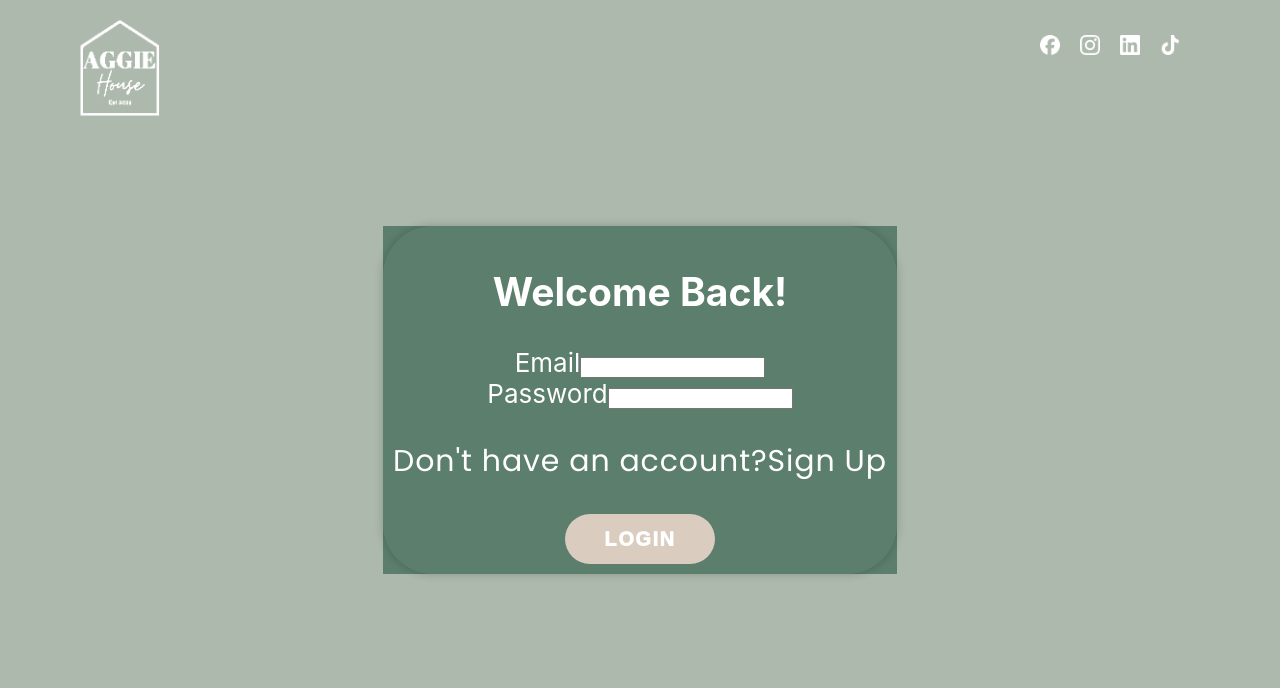
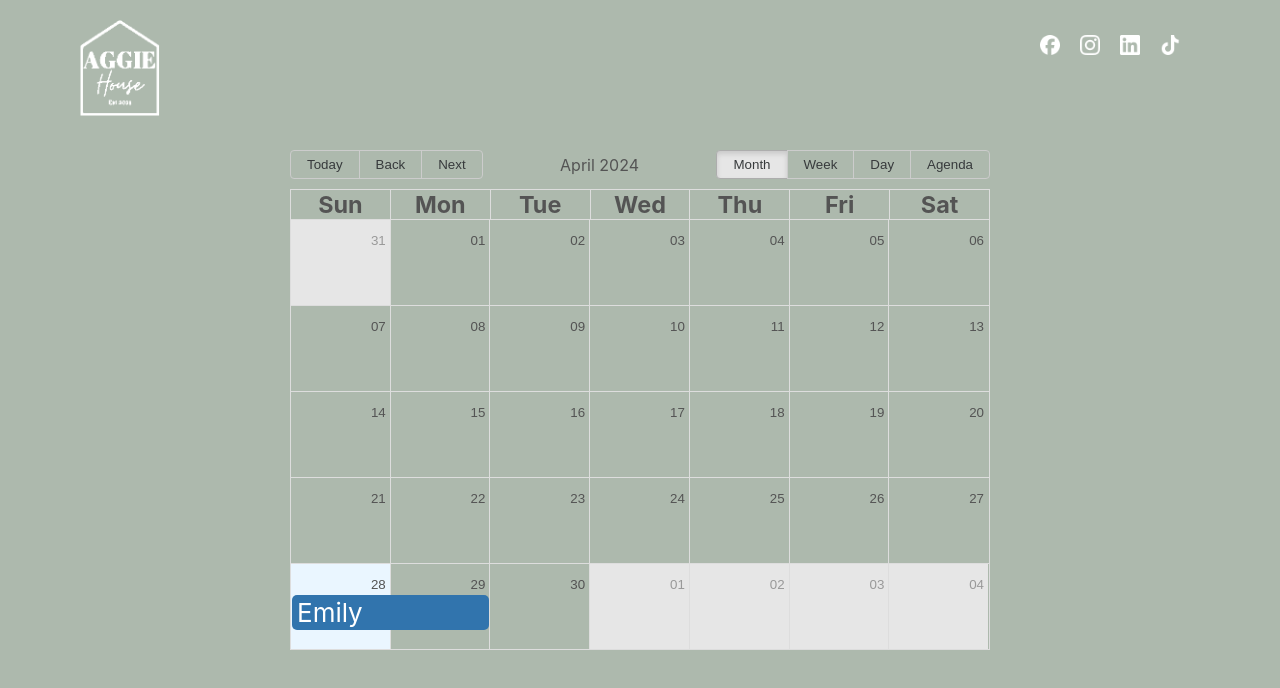
Before and after one commit to kalechip22/the-barn, a React (Create React App) app: page / in a window 1280 px wide. Both pictures are taken after a click on the button "LOGIN". Shown: the top 688 px of the page. Built offline with nearby package versions, Linux system fonts and the light colour scheme; a web font is replaced by a local one.

Commit message:
Add calendar and add logo to homepage

```diff
--- a/package.json
+++ b/package.json
@@ -7,6 +7,7 @@
     "@testing-library/react": "^13.4.0",
     "@testing-library/user-event": "^13.5.0",
     "react": "^18.3.1",
+    "react-big-calendar": "^1.12.0",
     "react-dom": "^18.3.1",
     "react-router-dom": "^6.23.0",
     "web-vitals": "^2.1.4"
--- a/src/App.js
+++ b/src/App.js
@@ -1,9 +1,14 @@
 import React, { useState } from 'react';
 import './App.css';
-import Signin from './Signin';
+// import Signin from './Signin';
+import Calendar from './Calendar';
 import AggieHouseLogo from './images/AH-logo.png';
 import GroupImage from './images/group.png';
 import HouseTextImage from './images/house-txt.png';
+import FBLogo from './images/fb-txt.png'
+import InstagramLogo from './images/instagram-txt.png'
+import LinkedLogo from './images/linked-logo.png'
+import TikLogo from './images/tik-logo.png'
 
 function App() {
   const [showSignin, setShowSignin] = useState(false);
@@ -18,6 +23,23 @@ function App() {
         {!showSignin && (
           <>
           <img src={AggieHouseLogo} className="aggie-house-logo" alt="AH logo" />
+          <div className="logos" style={{position: 'absolute', top: '30px', right: '80px'}}>
+          <a href="https://www.facebook.com/aggiehouseatucdavis/" target="_blank" rel="noopener noreferrer">
+            <img src={FBLogo} className="FB-logo" style={{marginRight: '20px', height: '20px'}} alt="FB logo" />
+          </a>
+
+          <a href="https://www.instagram.com/aggiehouseatucdavis/?hl=en" target="_blank" rel="noopener noreferrer">
+            <img src={InstagramLogo} className="Instagram-logo" style={{marginRight: '20px', height: '20px'}} alt="Instagram logo" />
+          </a>
+
+          <a href="https://www.linkedin.com/company/aggie-house-at-uc-davis/about/" target="_blank" rel="noopener noreferrer">
+            <img src={LinkedLogo} className="Linked-logo" style={{marginRight: '20px', height: '20px'}} alt="Linked logo" />
+          </a>
+
+          <a href="https://www.tiktok.com/@aggie_house?_t=8jOBwvyuG8E&_r=1" target="_blank" rel="noopener noreferrer">
+            <img src={TikLogo} className="Tik-logo" style={{marginRight: '20px', height: '20px'}} alt="Tik logo" />
+          </a>
+        </div>
 
             <div id="homepage-text">
             <p id="part-txt">
@@ -30,11 +52,17 @@ function App() {
             <p id="mission-txt">Volunteer and join the community to fight housing insecurity</p>
             </div>
             <button id="login-btn"onClick={handleSigninClick}>LOGIN</button>
-            <img src={GroupImage} className="group-image" alt="group image" />
+            <img src={GroupImage} className="group-image" alt="group png" />
+            <div className="calendar">
+        </div>
           </>
+
         )}
 
-        {showSignin && <Signin AggieHouseLogo={AggieHouseLogo} />}
+        {/* {showSignin && <Calendar AggieHouseLogo={AggieHouseLogo} />} */}
+        {/* {showSignin && <Calendar AggieHouseLogo={AggieHouseLogo} />} */}
+        {showSignin && <Calendar/>}
+
       </header>
     </div>
   );
--- /dev/null
+++ b/src/Calendar.css
@@ -0,0 +1,24 @@
+.calendar {
+    height: 500px;
+    width: 700px;
+}
+
+.rbc-calendar {
+    color: #545454;
+}
+
+/* .rbc-month-row,
+.rbc-month-col,
+.rbc-month-view,
+.rbc-header
+ {
+    border: 1px solid #DACCBE;
+} */
+
+.aggie-house-logo {
+position: absolute;
+top: 20px;
+left: 80px;
+width: 80px;
+height: 96px;
+}
--- /dev/null
+++ b/src/Calendar.js
@@ -0,0 +1,62 @@
+import React, { Component } from "react";
+import { Calendar, momentLocalizer } from "react-big-calendar";
+import moment from "moment";
+import FBLogo from './images/fb-txt.png'
+import InstagramLogo from './images/instagram-txt.png'
+import LinkedLogo from './images/linked-logo.png'
+import TikLogo from './images/tik-logo.png'
+import "./Calendar.css";
+import "react-big-calendar/lib/css/react-big-calendar.css";
+import AggieHouseLogo from './images/AH-logo.png';
+
+
+const localizer = momentLocalizer(moment);
+
+class calendar extends Component {
+  state = {
+    events: [
+      {
+        start: moment().toDate(),
+        end: moment().add(1, "days").toDate(),
+        title: "Emily"
+      }
+    ]
+  };
+
+  render() {
+    return (
+      <div>
+        <img src={AggieHouseLogo} className="aggie-house-logo" alt="AH logo" />
+
+        <div className="logos" style={{position: 'absolute', top: '30px', right: '80px'}}>
+          <a href="https://www.facebook.com/aggiehouseatucdavis/" target="_blank" rel="noopener noreferrer">
+            <img src={FBLogo} className="FB-logo" style={{marginRight: '20px', height: '20px'}} alt="FB logo" />
+          </a>
+
+          <a href="https://www.instagram.com/aggiehouseatucdavis/?hl=en" target="_blank" rel="noopener noreferrer">
+            <img src={InstagramLogo} className="Instagram-logo" style={{marginRight: '20px', height: '20px'}} alt="Instagram logo" />
+          </a>
+
+          <a href="https://www.linkedin.com/company/aggie-house-at-uc-davis/about/" target="_blank" rel="noopener noreferrer">
+            <img src={LinkedLogo} className="Linked-logo" style={{marginRight: '20px', height: '20px'}} alt="Linked logo" />
+          </a>
+
+          <a href="https://www.tiktok.com/@aggie_house?_t=8jOBwvyuG8E&_r=1" target="_blank" rel="noopener noreferrer">
+            <img src={TikLogo} className="Tik-logo" style={{marginRight: '20px', height: '20px'}} alt="Tik logo" />
+          </a>
+        </div>
+
+        <div className="calendar">
+          <Calendar
+            localizer={localizer}
+            defaultDate={new Date()}
+            defaultView="month"
+            events={this.state.events}
+          />
+        </div>
+      </div>
+    );
+  }
+}
+
+export default calendar;
```
Also changed, not shown: src/images/mic-logo.png (added), 1 other file (tests, documents, lock files or other folders).
